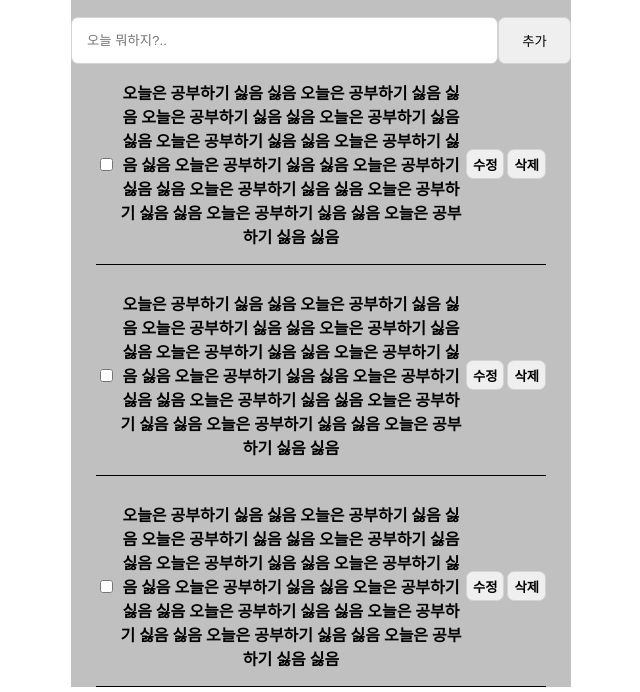
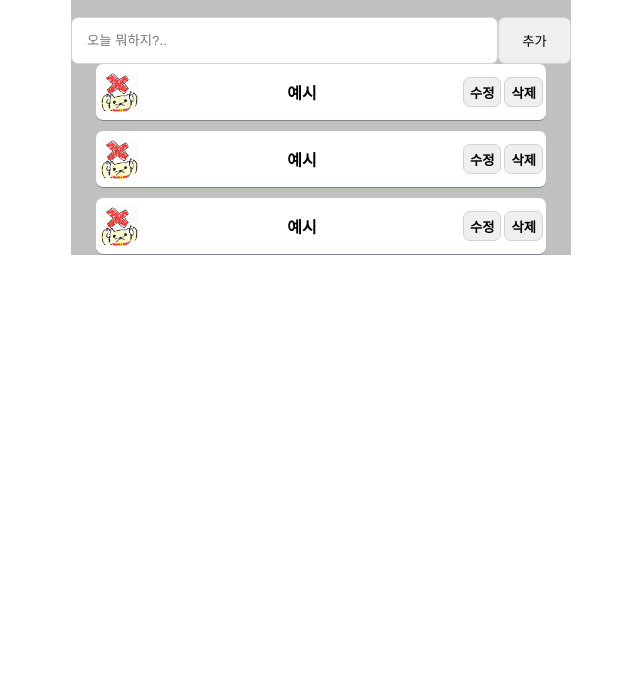
Before and after one commit to tteokbokki-master/ToDoListProject, a React (Vite) app: page / in a window 1280 px wide. Shown: the part 231-923 px from the top of the page, without its empty margins (319-959 px from the left). After the commit the page ends 800 px from the top, so only its background shows below. Built offline with nearby package versions, Linux system fonts and the light colour scheme.

Commit message:
design: checkbox 그림 넣기

```diff
--- a/src/Components/Main/TodoCheck.jsx
+++ b/src/Components/Main/TodoCheck.jsx
@@ -1,4 +1,5 @@
 import './TodoCheck.css'
+
 export default function TodoCheck(){
   return(
     <div className='TodoCheck'>
--- a/src/Components/Main/TodoItem.css
+++ b/src/Components/Main/TodoItem.css
@@ -1,7 +1,24 @@
 .TodoItem{
   display: flex;
   align-items: center;
-  border-bottom: 1px solid black;
+  border-bottom: 1px solid lightslategray;
+  background-color: white;
+  border-radius: 7px;
+
+}
+
+input[type="checkbox"]+label{
+  margin-left: 5px;
+  width: 40px;
+  height: 40px;
+  background: url('./assets/isDone_X.png') no-repeat 0 0px / contain;
+}
+
+input[type='checkbox']:checked+label {
+  background: url('./assets/isDone_O.png') no-repeat 0 0px / contain;
+}
+input[type="checkbox"] {
+  display: none;
 }
 
 .TodoItem-content{
@@ -10,10 +27,9 @@
   font-weight: bold;
 }
 
-.TodoItem-EdiBtn{
+
+.TodoItem-EdiBtn, .TodoItem-DelBtn{
   margin-right: 3px;
-}
-.TodoItem-EdiBtn, .TodoItem-DelBtn{
   height: 30px;
   border-radius: 7px;
   border: 1px solid lightgray;
--- a/src/Components/Main/TodoItem.jsx
+++ b/src/Components/Main/TodoItem.jsx
@@ -1,10 +1,11 @@
 import './TodoItem.css'
-export default function TodoItem(){
+export default function TodoItem({id}){
 
   return(
     <div className="TodoItem">
-      <input className="TodoItem-checkbox" type='checkbox'/>
-      <p className='TodoItem-content'>오늘은 공부하기 싫음 싫음 오늘은 공부하기 싫음 싫음 오늘은 공부하기 싫음 싫음 오늘은 공부하기 싫음 싫음 오늘은 공부하기 싫음 싫음 오늘은 공부하기 싫음 싫음  오늘은 공부하기 싫음 싫음 오늘은 공부하기 싫음 싫음  오늘은 공부하기 싫음 싫음 오늘은 공부하기 싫음 싫음 오늘은 공부하기 싫음 싫음 오늘은 공부하기 싫음 싫음 </p>
+      <input id={`TodoItem-checkbox-${id}`}type='checkbox'/>
+      <label htmlFor={`TodoItem-checkbox-${id}`}/>
+      <p className='TodoItem-content'>예시</p>
       <button className='TodoItem-EdiBtn'>수정</button>
       <button className='TodoItem-DelBtn'>삭제</button>
     </div>
--- a/src/Components/Main/TodoList.jsx
+++ b/src/Components/Main/TodoList.jsx
@@ -5,9 +5,9 @@ export default function TodoList(){
 
   return(
     <div className="TodoList">
-      <TodoItem/>
-      <TodoItem/>
-      <TodoItem/>
+      <TodoItem id={1}/>
+      <TodoItem id={2}/>
+      <TodoItem id={3}/>
     </div>
   )
 }
```
Also changed, not shown: src/Components/Main/assets/isDone_O.png (added), src/Components/Main/assets/isDone_X.png (added).
